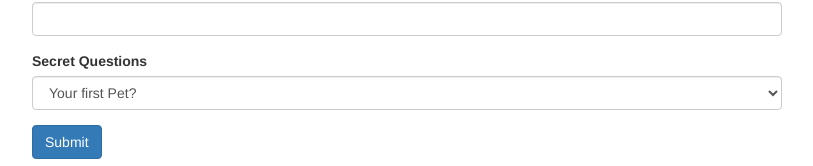
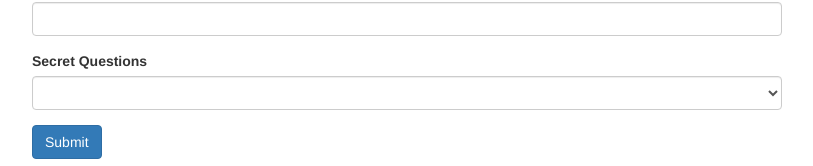
Before and after one commit to jimmyzhu710/template-driven-form, an Angular app: page / in a window 1280 px wide. Shown: the part 161-327 px from the top of the page, without its empty margins (233-1046 px from the left). Built offline with nearby package versions, Linux system fonts and the light colour scheme.

Commit message:
185. Registering the Control with ngModel and name

```diff
--- a/src/app/app.component.html
+++ b/src/app/app.component.html
@@ -5,17 +5,17 @@
         <div id="user-data">
           <div class="form-group">
             <label for="username">Username</label>
-            <input type="text" id="username" class="form-control">
+            <input type="text" id="username" class="form-control" ngModel name="username">
           </div>
           <button class="btn btn-default" type="button">Suggest an Username</button>
           <div class="form-group">
             <label for="email">Mail</label>
-            <input type="email" id="email" class="form-control">
+            <input type="email" id="email" class="form-control" ngModel name="email">
           </div>
         </div>
         <div class="form-group">
           <label for="secret">Secret Questions</label>
-          <select id="secret" class="form-control">
+          <select id="secret" class="form-control" ngModel name="secret">
             <option value="pet">Your first Pet?</option>
             <option value="teacher">Your first teacher?</option>
           </select>
```
